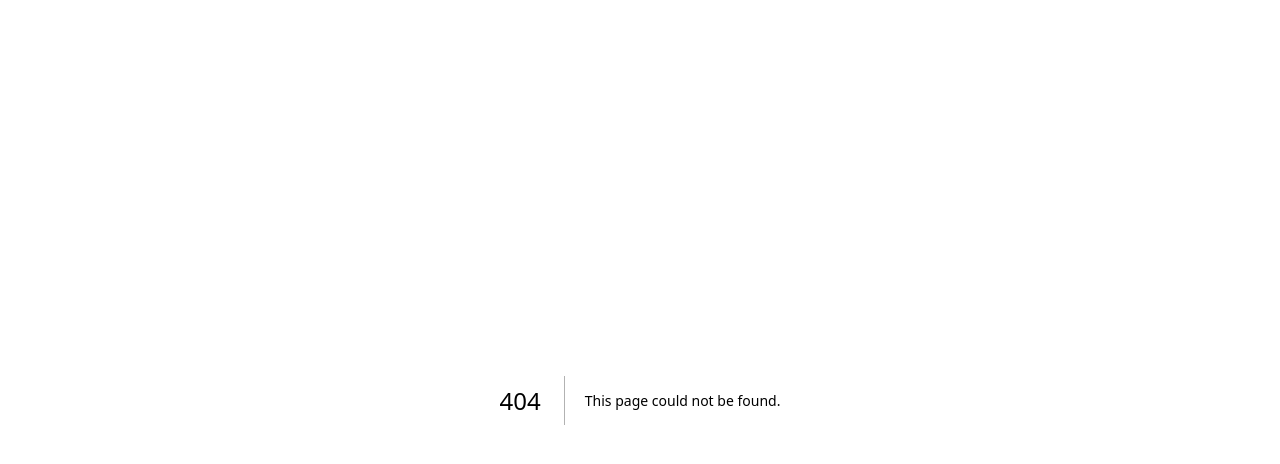
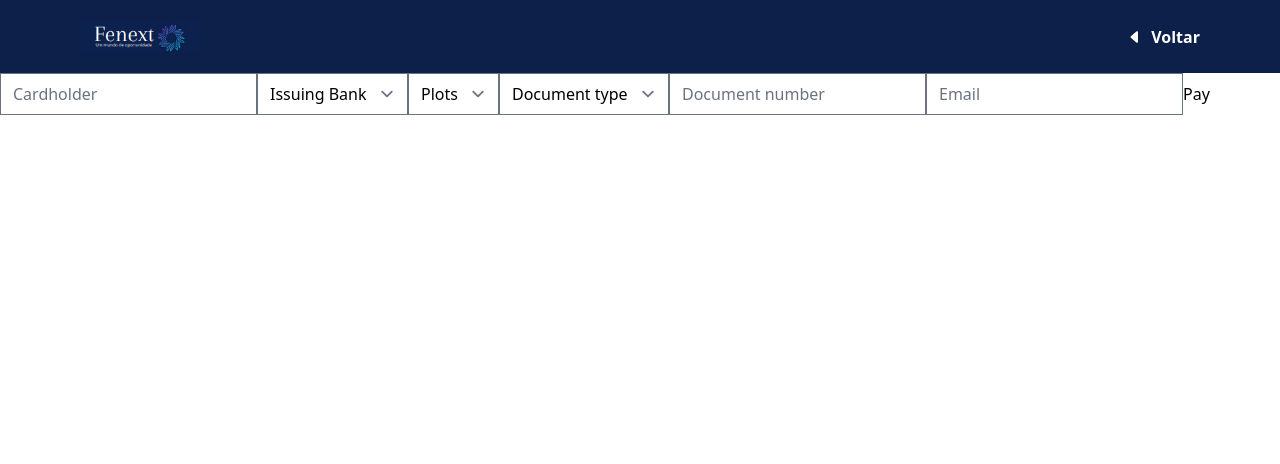
Before and after one commit to TreeSoluction/fnext-web, a Next.js app: page /plans/payment in a window 1280 px wide. Before the commit this address had no page. Shown: the top 464 px of the page. Built offline with nearby package versions, Linux system fonts and the light colour scheme.

Commit message:
pre-feat

```diff
--- a/package.json
+++ b/package.json
@@ -12,6 +12,8 @@
     "@ckeditor/ckeditor5-build-classic": "^41.4.2",
     "@ckeditor/ckeditor5-react": "^7.0.0",
     "@hookform/resolvers": "^3.3.2",
+    "@mercadopago/sdk-js": "^0.0.3",
+    "@mercadopago/sdk-react": "^0.0.19",
     "@tinymce/tinymce-react": "^5.0.1",
     "axios": "^1.6.2",
     "bootstrap": "^5.3.3",
--- /dev/null
+++ b/src/app/plans/payment/page.tsx
@@ -0,0 +1,126 @@
+"use client";
+
+import React from "react";
+import Header from "../../../components/Header";
+import { initMercadoPago, Wallet } from "@mercadopago/sdk-react";
+import { loadMercadoPago } from "@mercadopago/sdk-js";
+
+export default function Plans() {
+  async function GenerateCardToken() {
+    await loadMercadoPago();
+    const mp = new (window as any).MercadoPago(
+      process.env.NEXT_PUBLIC_MERCADOPAGO_TOKEN || ""
+    );
+
+    const cardNumberElement = mp.fields
+      .create("cardNumber", {
+        placeholder: "Card Number",
+      })
+      .mount("form-checkout__cardNumber");
+    const expirationDateElement = mp.fields
+      .create("expirationDate", {
+        placeholder: "MM/YY",
+      })
+      .mount("form-checkout__expirationDate");
+    const securityCodeElement = mp.fields
+      .create("securityCode", {
+        placeholder: "Security Code",
+      })
+      .mount("form-checkout__securityCode");
+
+    const token = await mp.fields.createCardToken({
+      cardholderName: "GUILHERME VIANNA",
+      identificationType: "CPF",
+      identificationNumber: "15918390766",
+    });
+    console.log(token);
+  }
+
+  return (
+    <div>
+      <Header>
+        <a className="flex gap-2 items-center font-bold text-white " href="/">
+          <svg
+            xmlns="http://www.w3.org/2000/svg"
+            width="16"
+            height="16"
+            fill="currentColor"
+            className="bi bi-caret-left-fill"
+            viewBox="0 0 16 16"
+          >
+            <path d="m3.86 8.753 5.482 4.796c.646.566 1.658.106 1.658-.753V3.204a1 1 0 0 0-1.659-.753l-5.48 4.796a1 1 0 0 0 0 1.506z" />
+          </svg>
+          <p>Voltar</p>
+        </a>
+      </Header>
+      <form id="form-checkout" action="/process_payment" method="POST">
+        <div id="form-checkout__cardNumber" className="container"></div>
+        <div id="form-checkout__expirationDate" className="container"></div>
+        <div id="form-checkout__securityCode" className="container"></div>
+        <input
+          type="text"
+          id="form-checkout__cardholderName"
+          placeholder="Cardholder"
+        />
+        <select id="form-checkout__issuer" name="issuer">
+          <option value="" disabled selected>
+            Issuing Bank
+          </option>
+        </select>
+        <select id="form-checkout__installments" name="installments">
+          <option value="" disabled selected>
+            Plots
+          </option>
+        </select>
+        <select
+          id="form-checkout__identificationType"
+          name="identificationType"
+        >
+          <option value="" disabled selected>
+            Document type
+          </option>
+        </select>
+        <input
+          type="text"
+          id="form-checkout__identificationNumber"
+          name="identificationNumber"
+          placeholder="Document number"
+        />
+        <input
+          type="email"
+          id="form-checkout__email"
+          name="email"
+          placeholder="Email"
+        />
+
+        <input id="token" name="token" type="hidden"></input>
+        <input
+          id="paymentMethodId"
+          name="paymentMethodId"
+          type="hidden"
+        ></input>
+        <input
+          id="transactionAmount"
+          name="transactionAmount"
+          type="hidden"
+          value="100"
+        ></input>
+        <input
+          id="description"
+          name="description"
+          type="hidden"
+          value="Product Name"
+        ></input>
+
+        <button
+          type="submit"
+          id="form-checkout__submit"
+          onClick={GenerateCardToken}
+        >
+          {" "}
+          Pay
+        </button>
+      </form>
+    </div>
+  );
+}
```
Also changed, not shown: 2 other files (tests, documents, lock files or other folders).
